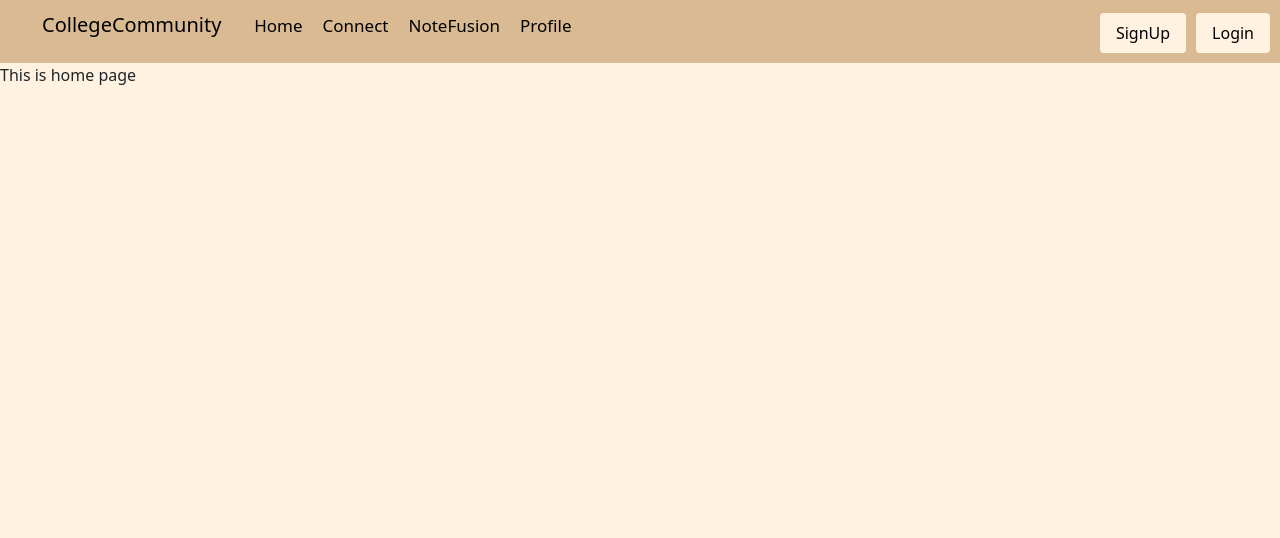
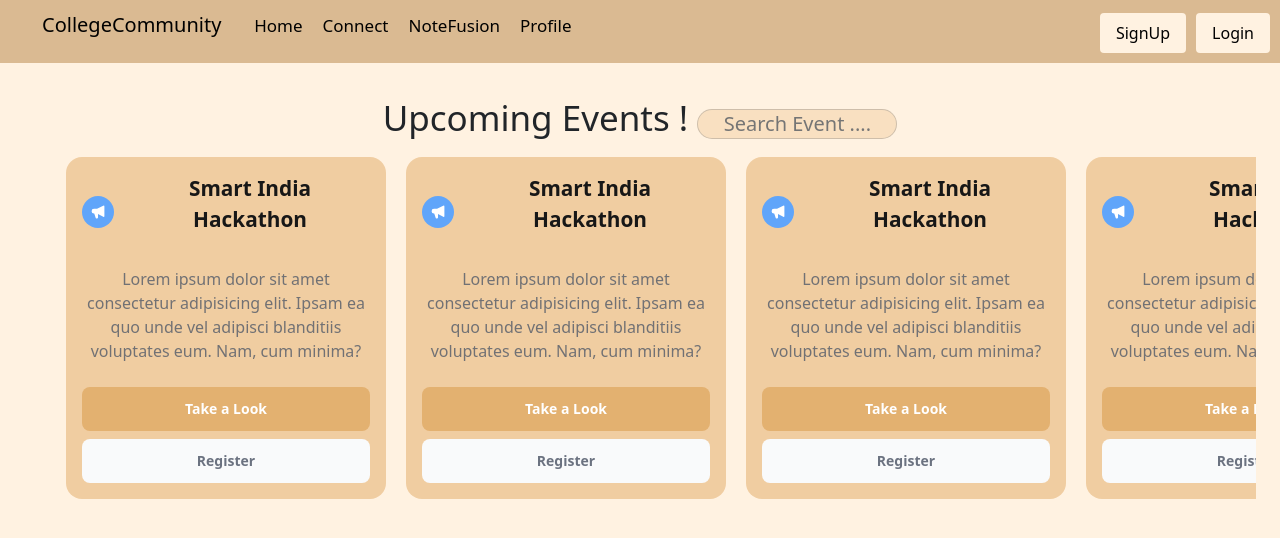
Before and after one commit to akshaypatra/CommunityV0.3-frontend, a React (Create React App) app: page / in a window 1280 px wide. Shown: the top 538 px of the page. Built offline with nearby package versions, Linux system fonts and the light colour scheme.

Commit message:
created frontend elements for displaying upcoming events in home page

```diff
--- a/src/App.css
+++ b/src/App.css
@@ -125,6 +125,126 @@
   background-color: rgb(255,242,225);
 }
 
+/* 3.2 event component */
+.event-container{
+  text-align: center;
+  padding: 3vh;
+  border-bottom: 1px solid #999898;
+}
+
+.event-card-container{
+  display: flex;
+  flex-direction: row;
+  list-style: none;
+  overflow: scroll;
+}
+
+.event-container-header{
+  text-align: center;
+  align-items: center;
+  font-size:35px ;
+  padding:10px;
+}
+
+#event-search-bar{
+  text-align: center;
+  font-size: 20px;
+  border-radius: 30px;
+  width:200px;
+  height: 30px;
+  background-color: rgba(234, 182, 114, 0.282);
+  margin-top: 10px;
+  border: 1px solid rgba(128, 128, 128, 0.354);
+}
+.event-card {
+  width: 320px;
+  border-width: 1px;
+  border-color: rgba(219, 234, 254, 1);
+  border-radius: 1rem;
+  background-color: rgb(240, 205, 161);
+  padding: 1rem;
+
+}
+
+.event-card-list-item{
+  margin-left: 10px;
+  margin-right: 10px;
+}
+.event-header {
+  display: flex;
+  align-items: center;
+  grid-gap: 1rem;
+  gap: 1rem;
+}
+
+.event-icon {
+  flex-shrink: 0;
+  display: flex;
+  align-items: center;
+  justify-content: center;
+  border-radius: 9999px;
+  background-color: rgba(96, 165, 250, 1);
+  padding: 0.5rem;
+  color: rgba(255, 255, 255, 1);
+}
+
+.event-icon svg {
+  height: 1rem;
+  width: 1rem;
+}
+
+.event-alert {
+  font-weight: 600;
+  font-size: 1.3rem;
+  color: rgb(23, 23, 23);
+}
+
+.event-message {
+  margin-top: 1rem;
+  color: rgb(113, 113, 116);
+  max-height: 200px;
+  overflow: scroll;
+}
+
+.event-actions {
+  margin-top: 1.5rem;
+}
+
+.event-actions a {
+  text-decoration: none;
+}
+
+.event-mark-as-read, .event-read {
+  display: inline-block;
+  border-radius: 0.5rem;
+  width: 100%;
+  padding: 0.75rem 1.25rem;
+  text-align: center;
+  font-size: 0.875rem;
+  line-height: 1.25rem;
+  font-weight: 600;
+}
+
+.event-read {
+  background-color: rgb(227, 177, 112);
+  color: rgba(255, 255, 255, 1);
+}
+.event-read:hover{
+  background-color: rgba(246, 182, 98, 0.969)
+}
+.event-mark-as-read {
+  margin-top: 0.5rem;
+  background-color: rgba(249, 250, 251, 1);
+  color: rgba(107, 114, 128, 1);
+  transition: all .15s ease;
+}
+
+.event-mark-as-read:hover {
+  background-color: rgb(230, 231, 233);
+}
+
+
+
 /* 4.1 Signup page */
 
 .signupPage{
@@ -137,7 +257,7 @@
 }
 
 .form-container{
-  background-color:rgba(231, 212, 187, 0.547) ;
+  background-color:rgb(249, 216, 172) ;
   padding: 30px;
   border-radius: 30px;
   margin: auto;
--- /dev/null
+++ b/src/components/Event.js
@@ -0,0 +1,57 @@
+import React from "react";
+
+export default function Event() {
+
+  const items = [];
+  for (let i = 1; i <= 20; i++) {
+    items.push(
+    <li key={i} className="event-card-list-item">
+        <div className="event-card">
+              <div className="event-header">
+                <span className="event-icon">
+                  <svg
+                    fill="currentColor"
+                    viewBox="0 0 20 20"
+                    xmlns="http://www.w3.org/2000/svg"
+                  >
+                    <path
+                      clip-rule="evenodd"
+                      d="M18 3a1 1 0 00-1.447-.894L8.763 6H5a3 3 0 000 6h.28l1.771 5.316A1 1 0 008 18h1a1 1 0 001-1v-4.382l6.553 3.276A1 1 0 0018 15V3z"
+                      fill-rule="evenodd"
+                    ></path>
+                  </svg>
+                </span>
+                <p className="event-alert">Smart India Hackathon </p>
+              </div>
+
+              <p className="event-message">
+                Lorem ipsum dolor sit amet consectetur adipisicing elit. Ipsam ea quo
+                unde vel adipisci blanditiis voluptates eum. Nam, cum minima?
+              </p>
+
+              <div className="event-actions">
+                <a className="event-read" href="/">
+                  Take a Look
+                </a>
+
+                <a className="event-mark-as-read" href="/">
+                  Register
+                </a>
+              </div>
+            </div>
+
+    </li>
+  );
+  }
+
+  return (
+    <div className="event-container">
+       <h1 className="event-container-header">Upcoming Events !   <input type='text' id='event-search-bar' placeholder='Search Event ....'  ></input> </h1>
+          <ul className="event-card-container">
+            {items}
+
+          </ul>
+
+    </div>
+  );
+}
--- a/src/pages/Home.js
+++ b/src/pages/Home.js
@@ -1,10 +1,10 @@
 import React from 'react'
-
+import Event from '../components/Event'
 
 export default function Home() {
   return (
     <div className='HomePage'>
-        This is home page
+      <Event/>
 
 
     </div>
```
